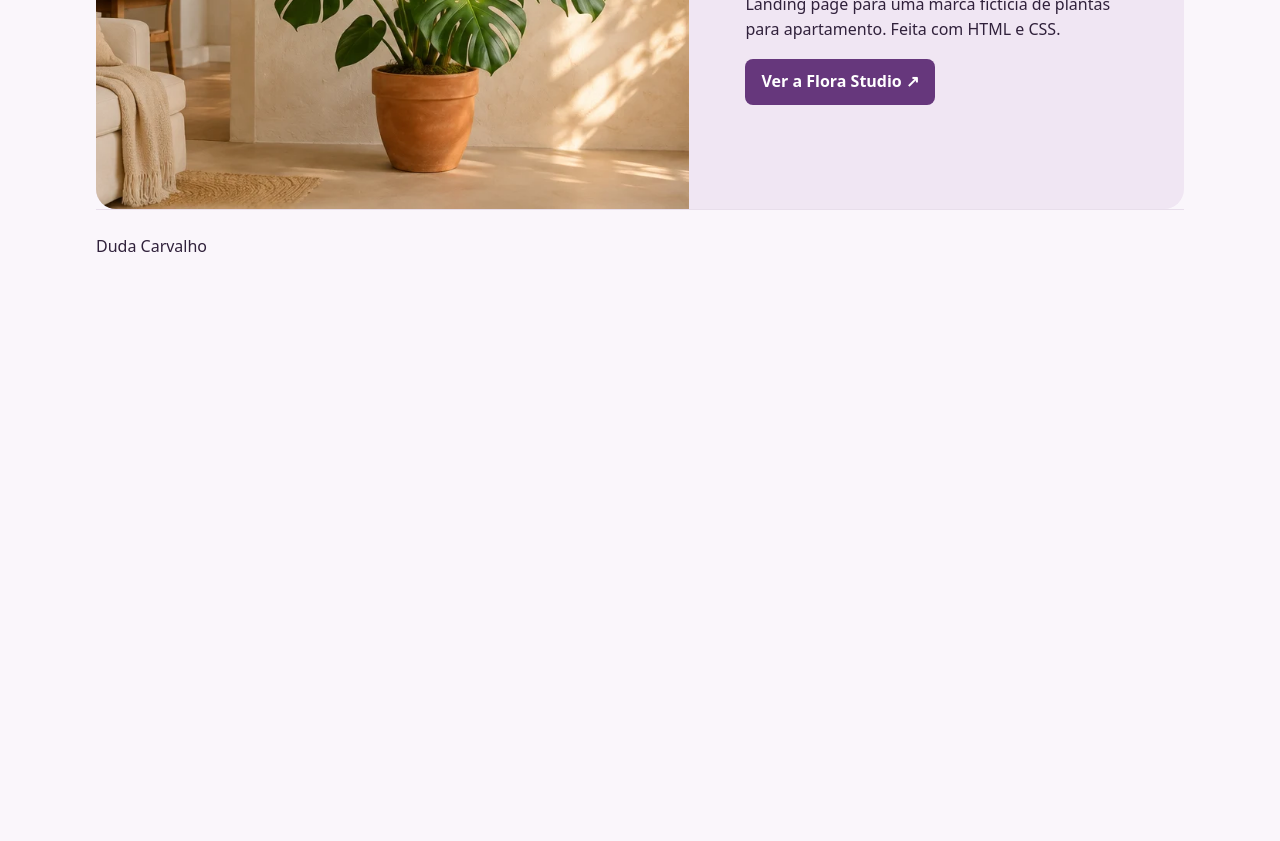
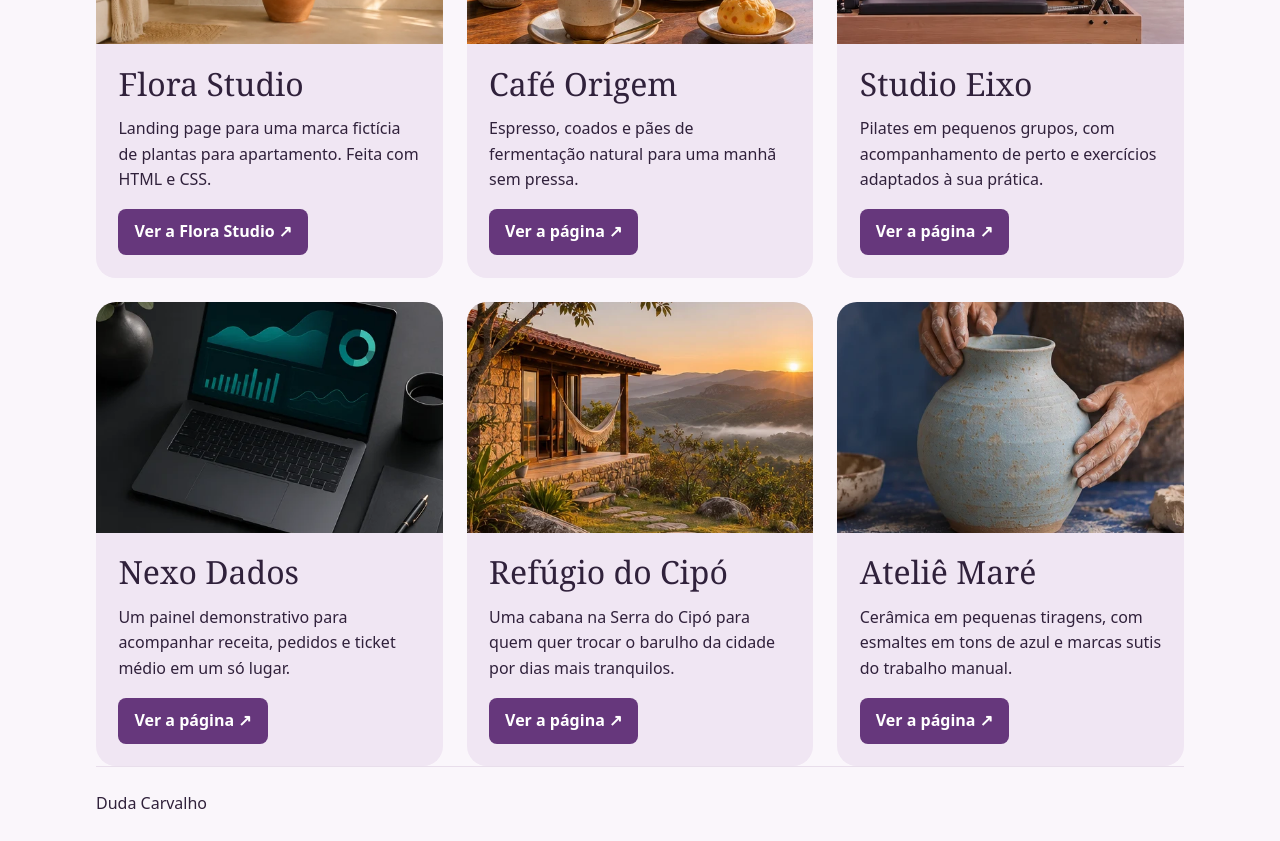
Before and after one commit to dudaccarvalho/landing-pages-portfolio, a plain HTML site: page index.html in a window 1280 px wide. Shown: the part 751-1592 px from the top of the page. Before the commit the page ends 1034 px from the top, so only its background shows below. Drawn offline with Linux system fonts and the light colour scheme.

Commit message:
atualização das lps

```diff
--- a/index.html
+++ b/index.html
@@ -17,19 +17,19 @@
     h1, h2, h3 { font-family: Georgia, serif; font-weight: normal; line-height: 1.05; margin: 0; }
     h1 { max-width: 13ch; font-size: clamp(3rem, 9vw, 6.5rem); letter-spacing: -.055em; }
     h2 { font-size: 2rem; margin-bottom: 1.25rem; }
-    h3 { font-size: clamp(2.3rem, 5vw, 3.5rem); }
-    .projects { display: grid; gap: 1.5rem; }
-    article { display: grid; grid-template-columns: 1.2fr 1fr; background: #f0e6f3; border-radius: 1.25rem; overflow: hidden; }
-    .preview { width: 100%; height: 100%; min-height: 17rem; object-fit: cover; display: block; }
-    .details { align-self: center; padding: clamp(1.5rem, 5vw, 3.5rem); }
+    h3 { font-size: 2rem; }
+    .projects { display: grid; grid-template-columns: repeat(3, minmax(0, 1fr)); gap: 1.5rem; }
+    article { display: grid; grid-template-rows: auto 1fr; background: #f0e6f3; border-radius: 1.25rem; overflow: hidden; }
+    .preview { width: 100%; height: auto; aspect-ratio: 3 / 2; object-fit: cover; display: block; }
+    .details { display: flex; flex-direction: column; align-items: flex-start; padding: 1.4rem; }
+    .details a { margin-top: auto; }
+    .sr-only { position: absolute; width: 1px; height: 1px; overflow: hidden; clip-path: inset(50%); white-space: nowrap; }
     .button { display: inline-block; padding: .65rem 1rem; border-radius: .5rem; background: #66377c; color: white; font-weight: 600; text-decoration: none; }
     .button:hover { background: #4c285e; }
     .button:focus-visible { outline-offset: 3px; }
     footer { margin-top: 3rem; border-top: 1px solid #e8deeb; }
-    @media (max-width: 650px) {
-      article { grid-template-columns: 1fr; }
-      .preview { height: auto; min-height: 0; aspect-ratio: 4 / 3; }
-    }
+    @media (max-width: 850px) { .projects { grid-template-columns: repeat(2, minmax(0, 1fr)); } }
+    @media (max-width: 560px) { .projects { grid-template-columns: 1fr; } }
   </style>
 </head>
 <body>
@@ -53,6 +53,46 @@
             <a class="button" href="flora-studio/index.html">Ver a Flora Studio <span aria-hidden="true">↗</span></a>
           </div>
         </article>
+        <article>
+          <img class="preview" src="cafe-origem/images/capa.webp" alt="Xícara de espresso e pães em uma mesa iluminada" loading="lazy">
+          <div class="details">
+            <h3>Café Origem</h3>
+            <p>Espresso, coados e pães de fermentação natural para uma manhã sem pressa.</p>
+            <a class="button" href="cafe-origem/index.html">Ver a página <span class="sr-only">Café Origem</span><span aria-hidden="true"> ↗</span></a>
+          </div>
+        </article>
+        <article>
+          <img class="preview" src="studio-eixo/images/capa.webp" alt="Pessoa praticando pilates em um estúdio lilás" loading="lazy">
+          <div class="details">
+            <h3>Studio Eixo</h3>
+            <p>Pilates em pequenos grupos, com acompanhamento de perto e exercícios adaptados à sua prática.</p>
+            <a class="button" href="studio-eixo/index.html">Ver a página <span class="sr-only">Studio Eixo</span><span aria-hidden="true"> ↗</span></a>
+          </div>
+        </article>
+        <article>
+          <img class="preview" src="nexo-dados/images/capa.webp" alt="Notebook com gráficos de um painel de indicadores" loading="lazy">
+          <div class="details">
+            <h3>Nexo Dados</h3>
+            <p>Um painel demonstrativo para acompanhar receita, pedidos e ticket médio em um só lugar.</p>
+            <a class="button" href="nexo-dados/index.html">Ver a página <span class="sr-only">Nexo Dados</span><span aria-hidden="true"> ↗</span></a>
+          </div>
+        </article>
+        <article>
+          <img class="preview" src="refugio-do-cipo/images/capa.webp" alt="Cabana entre montanhas e neblina ao nascer do sol" loading="lazy">
+          <div class="details">
+            <h3>Refúgio do Cipó</h3>
+            <p>Uma cabana na Serra do Cipó para quem quer trocar o barulho da cidade por dias mais tranquilos.</p>
+            <a class="button" href="refugio-do-cipo/index.html">Ver a página <span class="sr-only">Refúgio do Cipó</span><span aria-hidden="true"> ↗</span></a>
+          </div>
+        </article>
+        <article>
+          <img class="preview" src="atelie-mare/images/capa.webp" alt="Mãos de uma ceramista trabalhando em um vaso azul" loading="lazy">
+          <div class="details">
+            <h3>Ateliê Maré</h3>
+            <p>Cerâmica em pequenas tiragens, com esmaltes em tons de azul e marcas sutis do trabalho manual.</p>
+            <a class="button" href="atelie-mare/index.html">Ver a página <span class="sr-only">Ateliê Maré</span><span aria-hidden="true"> ↗</span></a>
+          </div>
+        </article>
       </div>
     </section>
   </main>
```
